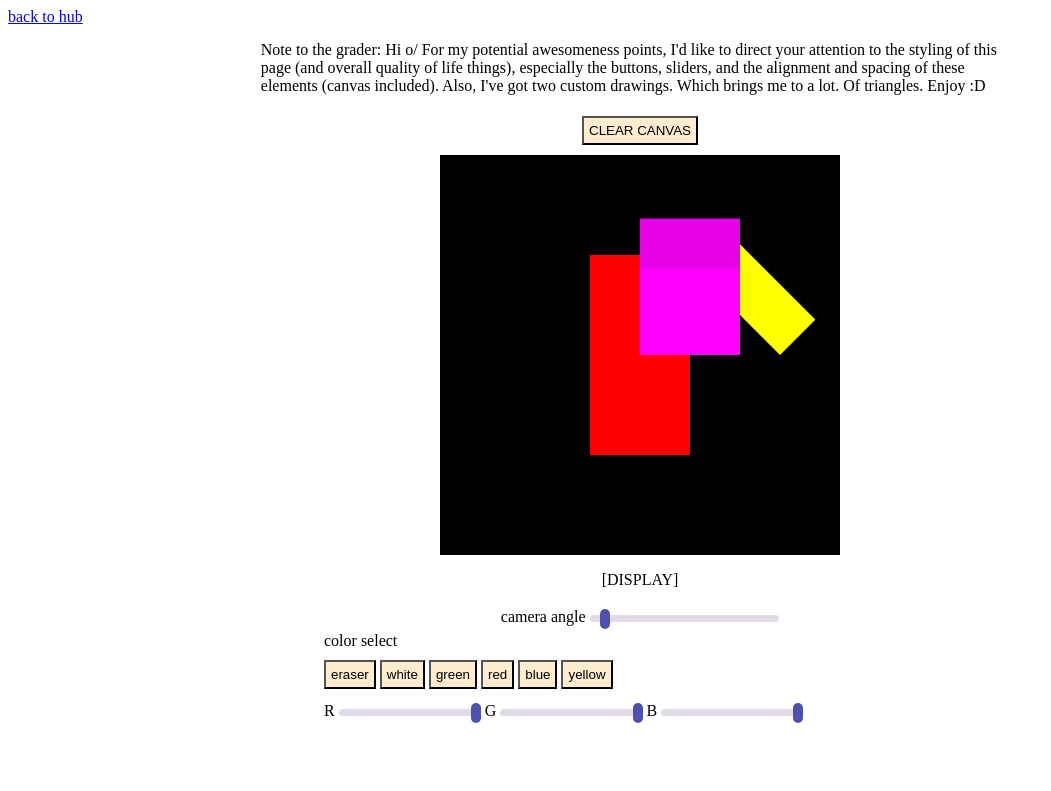
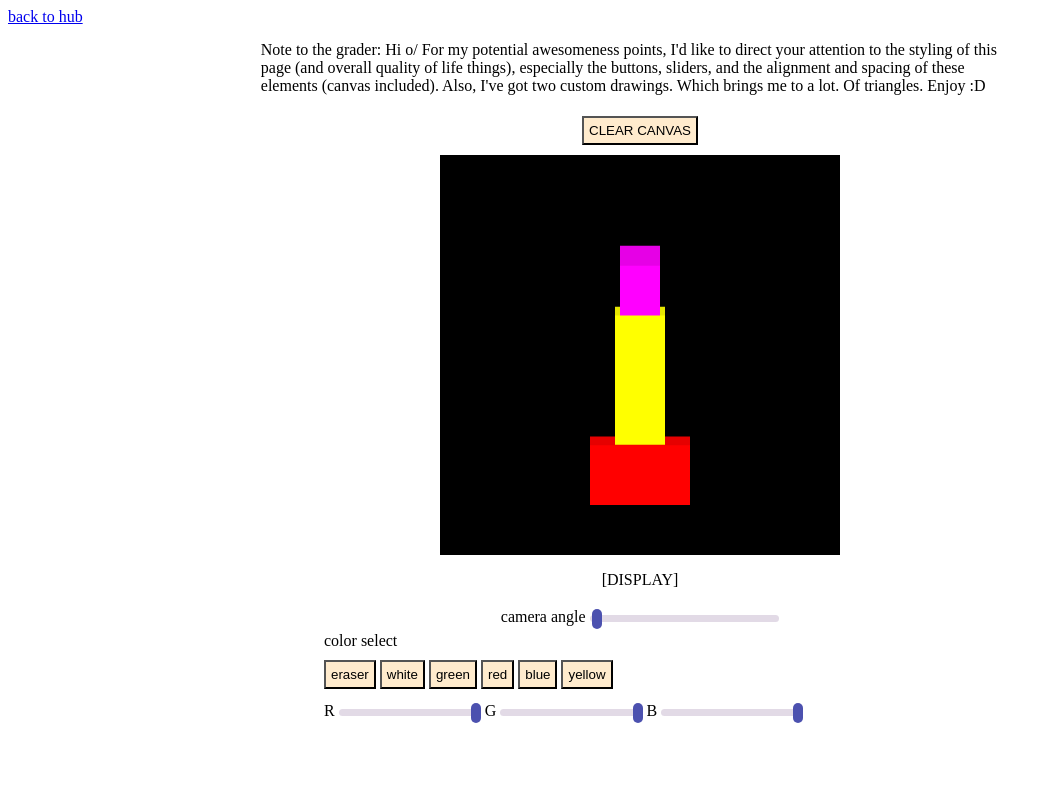
Before and after one commit to HeyItsBlinded/cse160, a plain HTML site: page asg2_folder/asg2.html in a window 1280 px wide. Shown: the top 791 px of the page, without its empty margins (0-1051 px from the left). Drawn offline with Linux system fonts and the light colour scheme.

Commit message:
as appears in 2.5

```diff
--- a/asg2_folder/asg2.html
+++ b/asg2_folder/asg2.html
@@ -41,7 +41,7 @@
         <div id="interface">
             <!-- CAMERA ANGLE SLIDER -->
             <label>camera angle</label>
-            <input type="range" min="0" max="90" value="5" class="slider" id="angleSlide">
+            <input type="range" min="0" max="360" value="5" class="slider" id="angleSlide">
 
             <div id="colorSelect">
                 <label>color select</label>
--- a/asg2_folder/asg2.js
+++ b/asg2_folder/asg2.js
@@ -46,6 +46,7 @@ function setupWebGL() {
         console.log('Failed to get the rendering context for WebGL');
     return;
     }
+    gl.enable(gl.DEPTH_TEST);
 }
 
 function connectVariablesToGLSL() {
@@ -192,33 +193,36 @@ function renderAllShapes() {
     var globalRotMat = new Matrix4().rotate(g_globalAngle, 0, 1, 0);
     gl.uniformMatrix4fv(u_GlobalRotateMatrix, false, globalRotMat.elements);
 
+    // prevents flicker and disappearing shapes with DEPTH_TEST - solved with chatGPT
+    gl.clear(gl.COLOR_BUFFER_BIT | gl.DEPTH_BUFFER_BIT);
+
     // Clear <canvas>
     gl.clear(gl.COLOR_BUFFER_BIT);
-
-    // draw test triangle
-    // drawTriangle3D( [-1.0,0.0,0.0,   -0.5,-1.0,0.0,   0.0,0.0,0.0] );
 
     // draw body cube
     var body = new Cube();
     body.color = [1.0, 0.0, 0.0, 1.0];
-    body.matrix.translate(-0.25, -0.5, 0.0);
-    body.matrix.scale(0.5, 1, 0.5);
+    body.matrix.translate(-0.25, -0.75, 0.0);
+    body.matrix.rotate(-5,1,0,0);
+    body.matrix.scale(0.5, 0.3, 0.5);
     body.render();
 
     // draw left arm
     var leftArm = new Cube();
     leftArm.color = [1, 1, 0, 1];
-    leftArm.matrix.setTranslate(0.7, 0, 0.0);
-    leftArm.matrix.rotate(45, 0, 0, 1);
+    leftArm.matrix.setTranslate(0.0, -0.5, 0.0);
+    leftArm.matrix.rotate(-5, 1, 0, 0);
+    leftArm.matrix.rotate(0, 0, 0, 1);
     leftArm.matrix.scale(0.25, 0.7, 0.5);
+    leftArm.matrix.translate(-0.5,0,0);
     leftArm.render();
 
     // test box
     var box = new Cube();
     box.color = [1, 0, 1, 1];
-    box.matrix.translate(0, 0, -0.5, 0);
+    box.matrix.translate(-0.1,0.1,0,0);
     box.matrix.rotate(-30, 1, 0, 0);
-    box.matrix.scale(0.5, 0.5, 0.5);
+    box.matrix.scale(0.2,0.4,0.2);
     box.render();
 
     // check time at end of function. show on page - COMMENTED OUT as of 2.1
--- a/asg2_folder/cube.js
+++ b/asg2_folder/cube.js
@@ -18,13 +18,26 @@ class Cube {
         // pass the matrix to u_ModelMatrix attribute
         gl.uniformMatrix4fv(u_ModelMatrix, false, this.matrix.elements);
 
-        // front of cube
+        // front cube
         drawTriangle3D( [0.0,0.0,0.0,   1.0,1.0,0.0,   1.0,0.0,0.0] );
         drawTriangle3D( [0.0,0.0,0.0,   0.0,1.0,0.0,   1.0,1.0,0.0] );
+        // back cube
+        drawTriangle3D([0.0, 0.0, 1.0, 1.0, 1.0, 1.0, 1.0, 0.0, 1.0]);
+        drawTriangle3D([0.0, 0.0, 1.0, 0.0, 1.0, 1.0, 1.0, 1.0, 1.0]);
+        // bottom cube
+        drawTriangle3D([0.0, 0.0, 0.0, 1.0, 0.0, 0.0, 1.0, 0.0, 1.0]);
+        drawTriangle3D([0.0, 0.0, 0.0, 1.0, 0.0, 1.0, 0.0, 0.0, 1.0]);
+        // right cube
+        drawTriangle3D([1.0, 0.0, 0.0, 1.0, 1.0, 0.0, 1.0, 1.0, 1.0]);
+        drawTriangle3D([1.0, 0.0, 0.0, 1.0, 1.0, 1.0, 1.0, 0.0, 1.0]);
+        // hard-coded shading - QUALITY OF LIFE (TEMPORARY)
+        gl.uniform4f(u_FragColor, rgba[0]*0.8, rgba[1]*0.8, rgba[2]*0.8, rgba[3]);
+        // left cube
+        drawTriangle3D([0.0, 0.0, 0.0, 0.0, 1.0, 0.0, 0.0, 1.0, 1.0]);
+        drawTriangle3D([0.0, 0.0, 0.0, 0.0, 1.0, 1.0, 0.0, 0.0, 1.0]);
 
         // hard-coded shading - QUALITY OF LIFE (TEMPORARY)
         gl.uniform4f(u_FragColor, rgba[0]*0.9, rgba[1]*0.9, rgba[2]*0.9, rgba[3]);
-
         // top of cube
         drawTriangle3D( [0,1,0,   0,1,1,   1,1,1] );
         drawTriangle3D( [0,1,0,   1,1,1,   1,1,0] );
```
